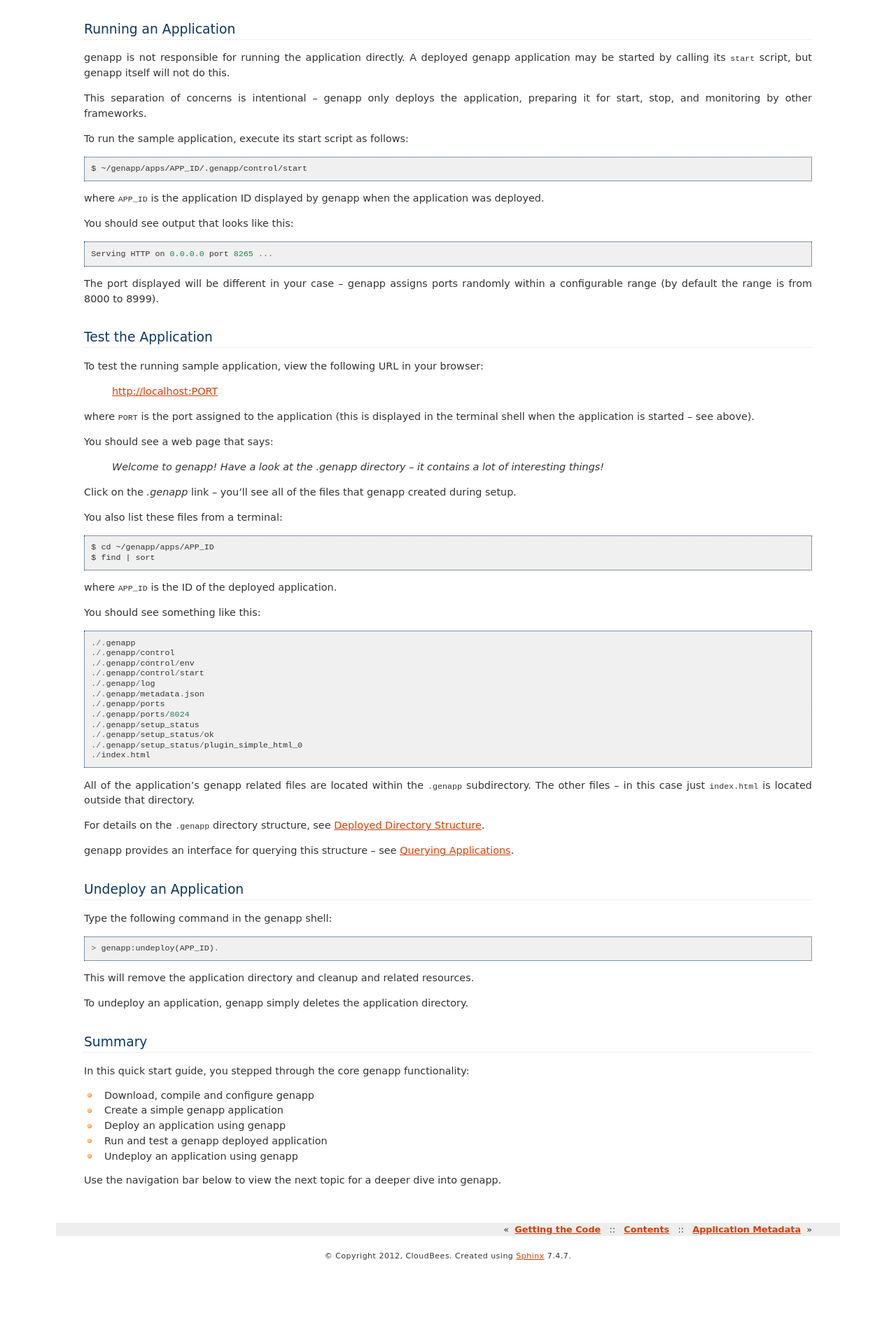
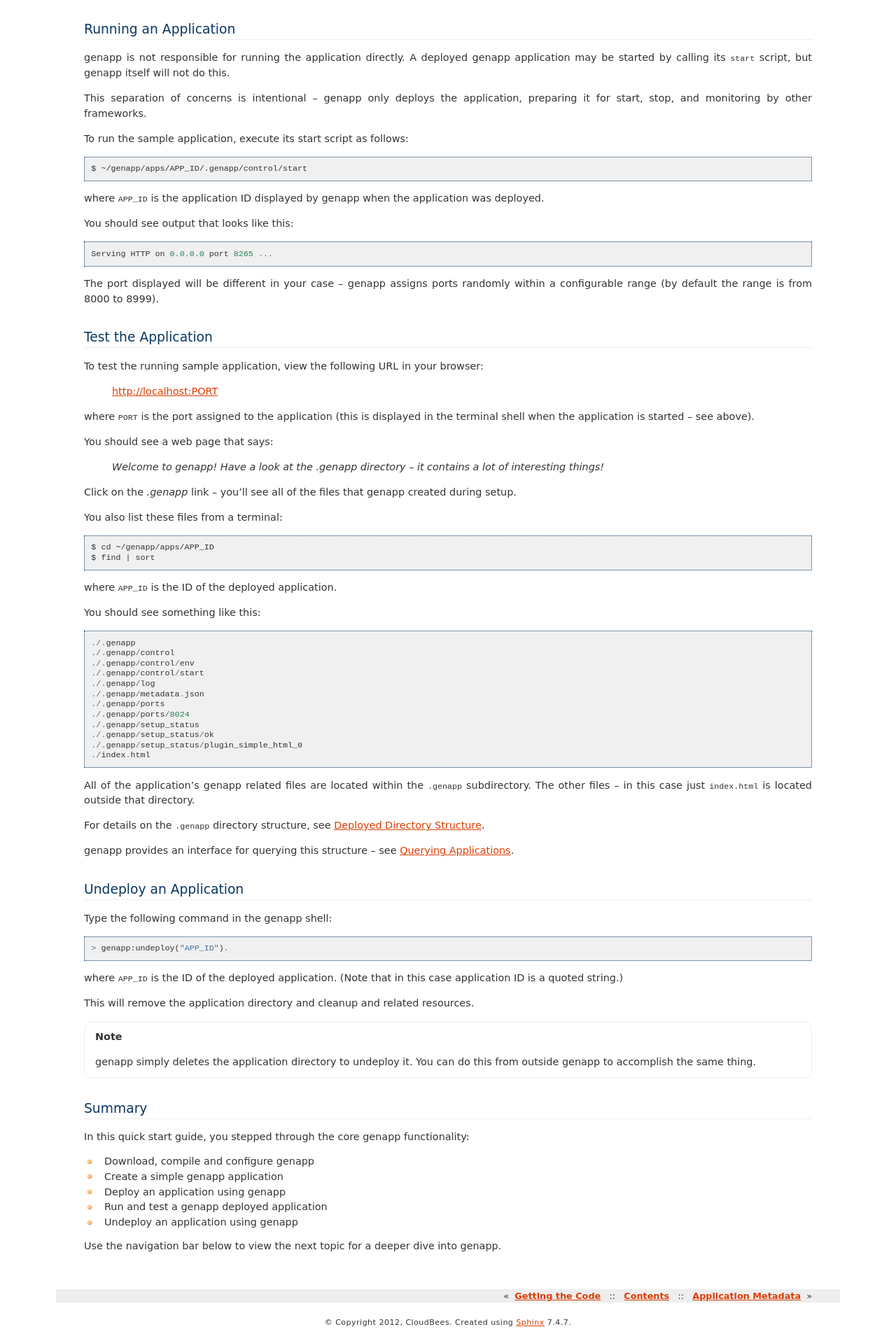
Before and after one commit to adaksuman/genapp, a Sphinx documentation site: the page built from doc/quickstart.rst, in a window 1280 px wide. Shown: the part 4083-5989 px from the top of the page at 70% size. Built offline with Sphinx 7.4.7, drawn with Linux system fonts in a browser that asks for light colours; before the commit the page ends 5895 px from its top, so only the background shows below that.

Commit message:
Clarify docs example

```diff
--- a/doc/_static/haiku.css
+++ b/doc/_static/haiku.css
@@ -242,8 +242,9 @@
     margin-top: 15px;
 }
 div.note {
-    padding: 10px 15px 10px 80px;
-    background: #e4ffde url(alert_info_32.png) 15px 15px no-repeat;
+    padding: 10px 15px;
+    /* padding: 10px 15px 10px 80px; */
+    /* background: #e4ffde url(alert_info_32.png) 15px 15px no-repeat; */
     min-height: 42px;
 }
 div.warning {
--- a/doc/quickstart.rst
+++ b/doc/quickstart.rst
@@ -317,12 +317,17 @@
 
 Type the following command in the genapp shell::
 
-    > genapp:undeploy(APP_ID).
+    > genapp:undeploy("APP_ID").
+
+where ``APP_ID`` is the ID of the deployed application. (Note that in this case
+application ID is a quoted string.)
 
 This will remove the application directory and cleanup and related resources.
 
-To undeploy an application, genapp simply deletes the application
-directory.
+.. note::
+
+   genapp simply deletes the application directory to undeploy it. You can
+   do this from outside genapp to accomplish the same thing.
 
 Summary
 -------
```
Also changed, not shown: 4 other files.
